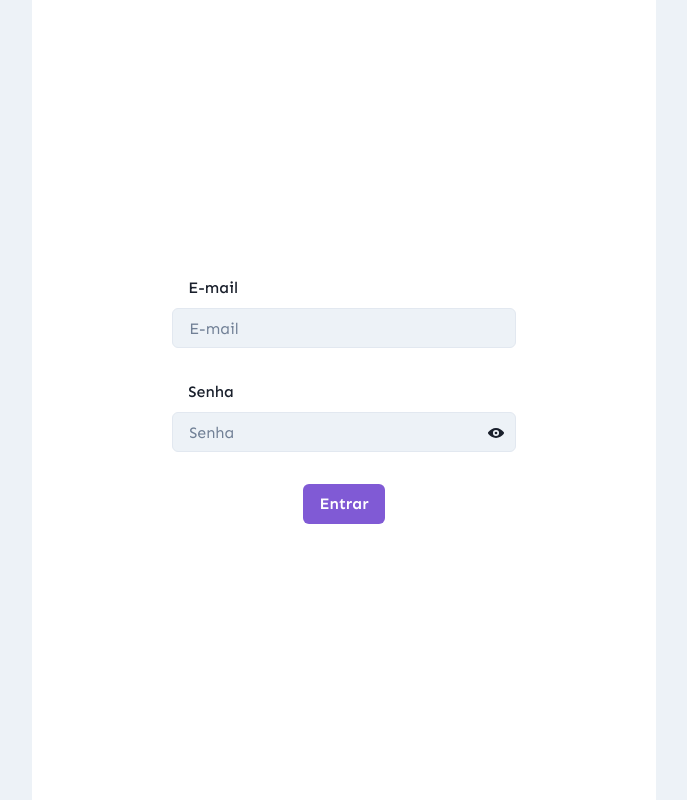
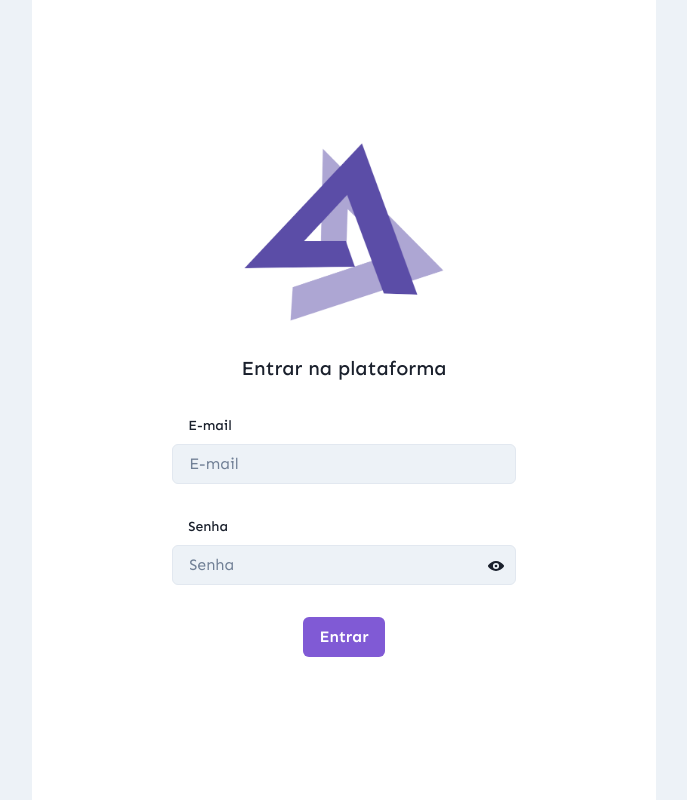
Before and after one commit to titi-lima/loomi-challenge, a Next.js app: page / in a window 1280 px wide. Shown: the whole page, without its empty margins (296-983 px from the left). Built offline with nearby package versions, Linux system fonts and the light colour scheme.

Commit message:
feat(login-page): added icons, improved styling

```diff
--- /dev/null
+++ b/src/assets/index.ts
@@ -0,0 +1,2 @@
+import logo from "./logo.png";
+export { logo };
--- a/src/components/FormInput.tsx
+++ b/src/components/FormInput.tsx
@@ -45,7 +45,7 @@ const FormInput = ({
       mb={8}
       flexDirection={"column"}
     >
-      <FormLabel htmlFor={field} textIndent={"16px"}>
+      <FormLabel htmlFor={field} textIndent={"16px"} fontSize={14}>
         {label}
       </FormLabel>
       <InputGroup>
--- a/src/pages/index.tsx
+++ b/src/pages/index.tsx
@@ -1,7 +1,9 @@
 import Head from "next/head";
-import { Flex, Box, Button, Container } from "@chakra-ui/react";
+import { Flex, Box, Button, Container, Text } from "@chakra-ui/react";
 import { useForm } from "react-hook-form";
 import { FormInput } from "@/components";
+import Image from "next/image";
+import { logo } from "@/assets";
 
 export default function Home() {
   const { register, handleSubmit, formState } = useForm();
@@ -26,8 +28,19 @@ export default function Home() {
             flex={0.5}
             flexDirection={"column"}
             alignItems={"center"}
+            justifyContent={"center"}
             bgColor={"white"}
           >
+            <Image
+              src={logo}
+              alt="Loomi"
+              width={200}
+              height={200}
+              objectFit={"contain"}
+            />
+            <Text as={"h1"} fontSize={"20"} fontWeight={"500"} m={8}>
+              Entrar na plataforma
+            </Text>
             <Box
               as={"form"}
               onSubmit={handleSubmit(onSubmit)}
@@ -35,7 +48,6 @@ export default function Home() {
               flexDirection={"column"}
               alignItems={"center"}
               justifyContent={"center"}
-              flex={1}
             >
               <FormInput
                 register={register}
```
Also changed, not shown: src/assets/logo.png (added).
